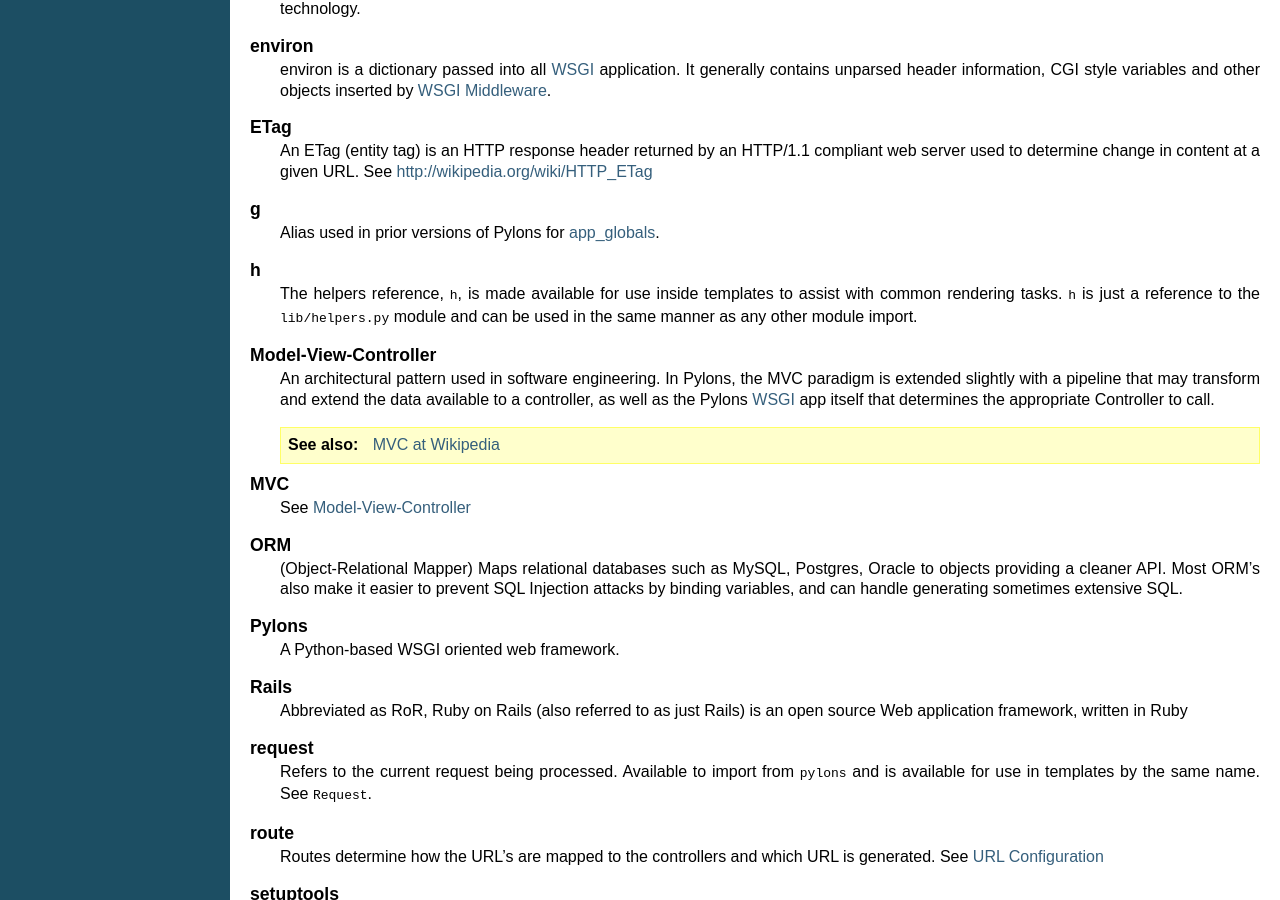
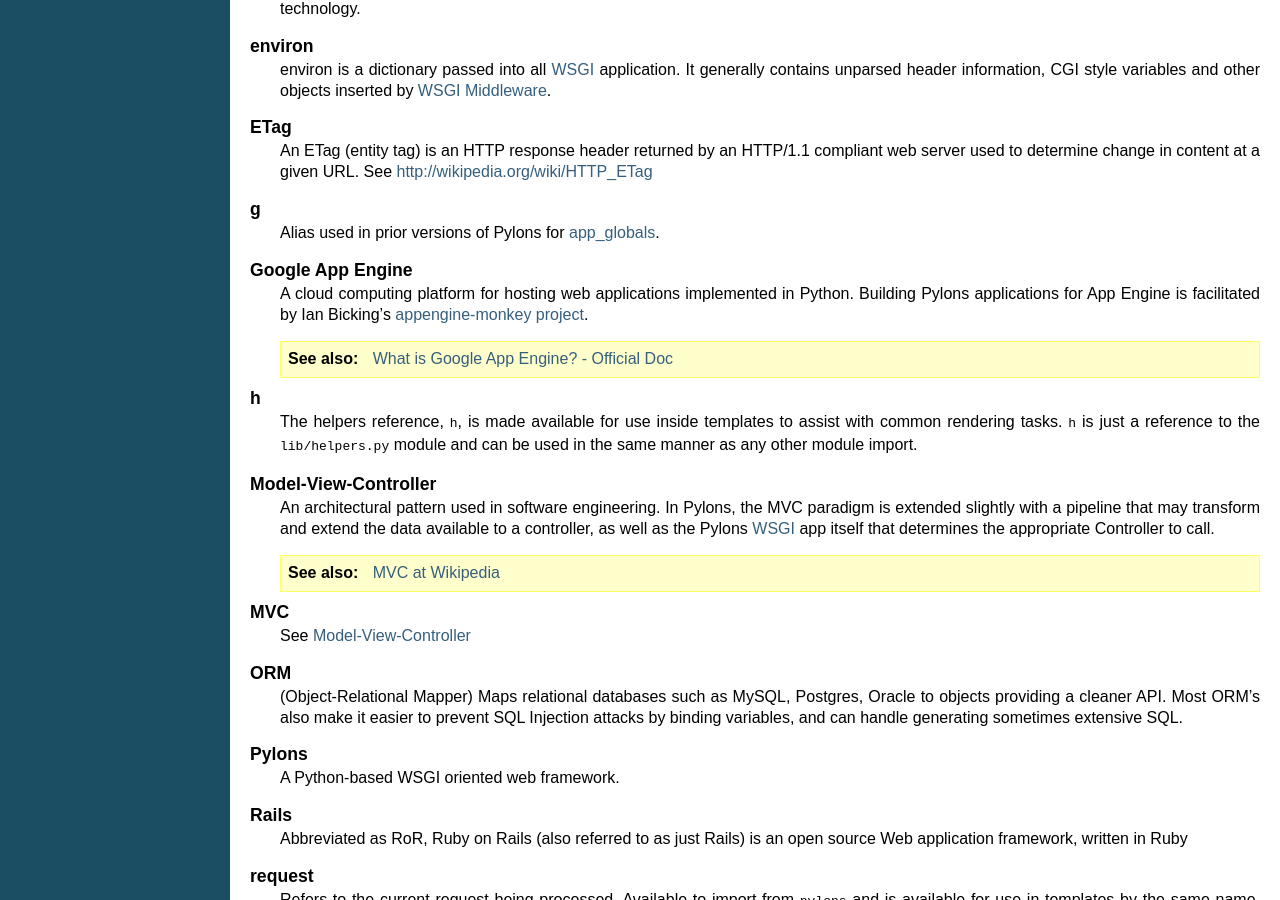
Before and after one commit to Pylons/pylons, a Sphinx documentation site: the page built from pylons/docs/glossary.rst, in a window 1280 px wide and 900 px high, scrolled down 909 px. Built offline with Sphinx 7.4.7, drawn with Linux system fonts in a browser that asks for light colours.

Commit message:
update 'Getting Started' doc for new Google App Engine option at project creation
--HG--
branch : trunk

```diff
--- a/pylons/docs/glossary.rst
+++ b/pylons/docs/glossary.rst
@@ -81,6 +81,14 @@
 
     g
         Alias used in prior versions of Pylons for :term:`app_globals`.
+
+    Google App Engine
+    	A cloud computing platform for hosting web applications implemented in
+    	Python. Building Pylons applications for App Engine is facilitated by
+    	Ian Bicking's `appengine-monkey project <http://code.google.com/p/appengine-monkey/>`_.
+
+    	.. seealso::
+    		`What is Google App Engine? - Official Doc <http://code.google.com/appengine/docs/whatisgoogleappengine.html>`_
 
     h
         The helpers reference, ``h``, is made available for use inside
```
Also changed, not shown: pylons/docs/gettingstarted.rst (+7 -1 lines).
